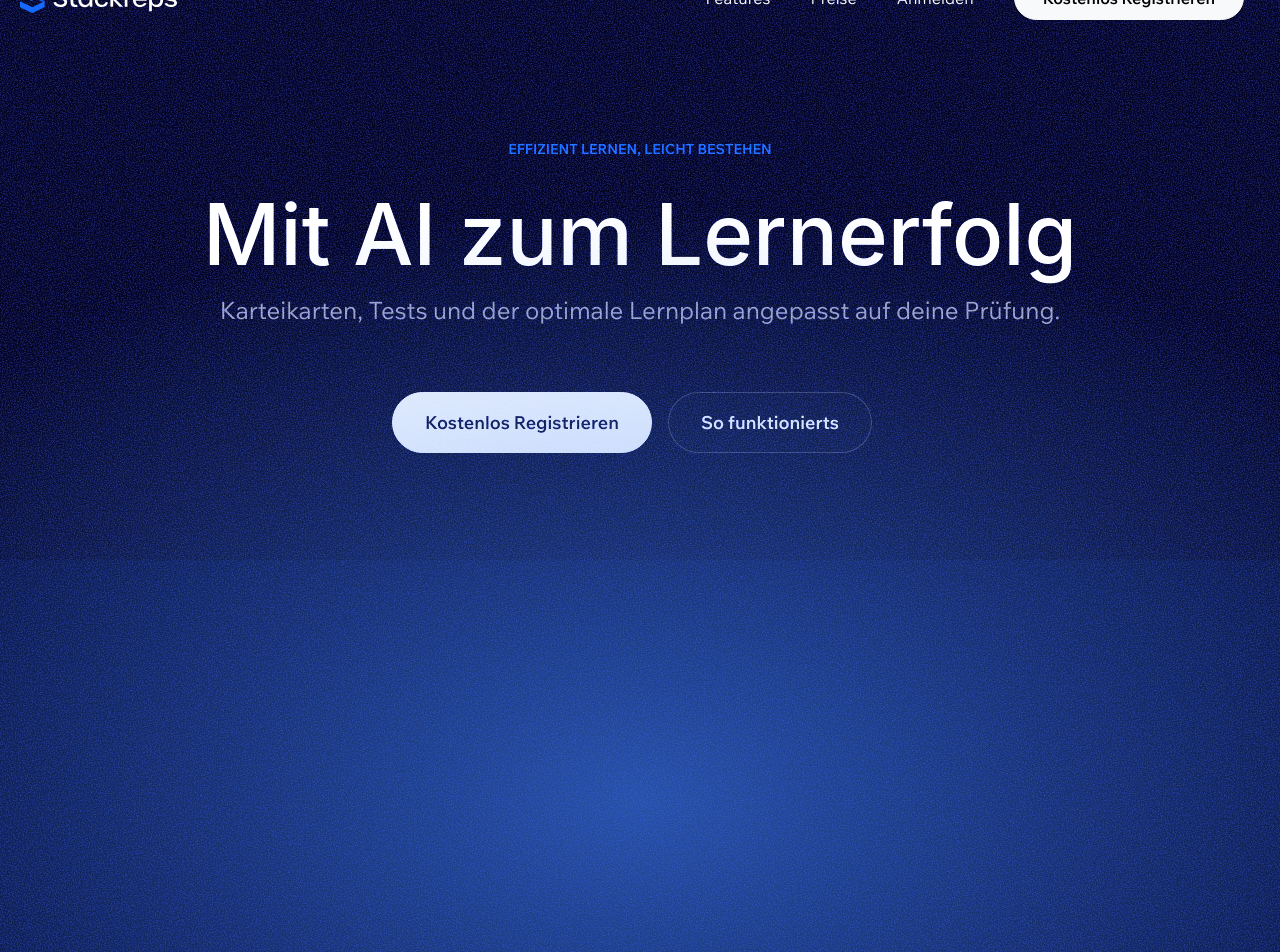
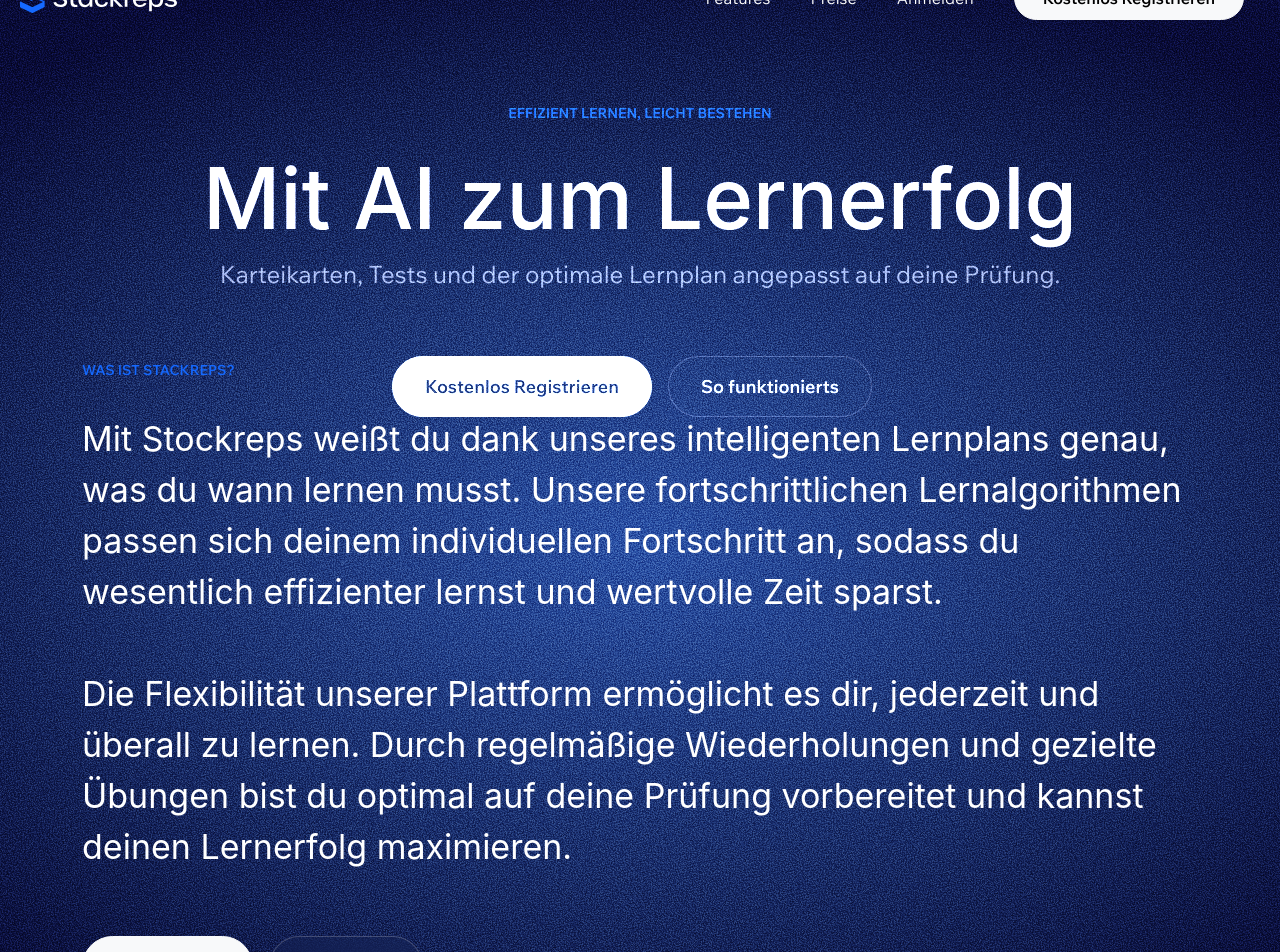
Before and after one commit to tanjawebdev/stackreps, a Next.js app: page / in a window 1280 px wide. Shown: the part 40-992 px from the top of the page. Built offline with nearby package versions, Linux system fonts and the light colour scheme.

Commit message:
cards spline

```diff
--- a/app/components/introanimation.tsx
+++ b/app/components/introanimation.tsx
@@ -1,9 +1,26 @@
+"use client"
+
 import styles from '../styles/IntroAnimation.module.scss';
+import {useEffect} from "react";
 
 export default function IntroAnimation() {
+    useEffect(() => {
+        // Load Spline script dynamically
+        const script = document.createElement("script");
+        script.type = "module";
+        script.src = "https://unpkg.com/@splinetool/viewer@1.9.66/build/spline-viewer.js";
+        document.body.appendChild(script);
+
+        return () => {
+            document.body.removeChild(script); // Cleanup on unmount
+        };
+    }, []);
+
   return (
       <section className={styles.introAnimation + " container-fluid"}>
-          <div className={styles.cardAnimation}></div>
+          <div className={styles.cardAnimation}>
+              <spline-viewer url="https://prod.spline.design/Qq0Pcq6S2pPLYNhR/scene.splinecode"></spline-viewer>
+          </div>
           <div className={styles.lightspot + " spot"}></div>
       </section>
   )
--- a/app/styles/Heading.module.scss
+++ b/app/styles/Heading.module.scss
@@ -10,7 +10,7 @@
 
 .heading .summary {
   margin-bottom: 2rem;
-  margin-top: -8rem;
+  margin-top: -25vh;
 }
 
 .heading .subtitle {
--- a/app/styles/IntroAnimation.module.scss
+++ b/app/styles/IntroAnimation.module.scss
@@ -1,14 +1,16 @@
 .introAnimation {
-  background: rgba(21, 105, 255, 0.06);
-  height: 50vh;
-  transform: translateY(-50%);
   margin-bottom: 0;
+  margin-top: -50vh;
+}
+
+.cardAnimation {
+  mix-blend-mode: screen;
 }
 
 .lightspot {
-  top: 0;
+  top: 50%;
   left: 50%;
   width: 150vw;
   height: 150vh;
-  transform: translate(-50%, -30%);
+  transform: translate(-50%, -35%);
 }
--- a/app/styles/global.scss
+++ b/app/styles/global.scss
@@ -154,7 +154,7 @@
   height: 100%;
   background-image: url("/images/grain.png");
   mix-blend-mode: soft-light;
-  opacity:1;
+  opacity:0.7;
   pointer-events: none;
 }
 
```
